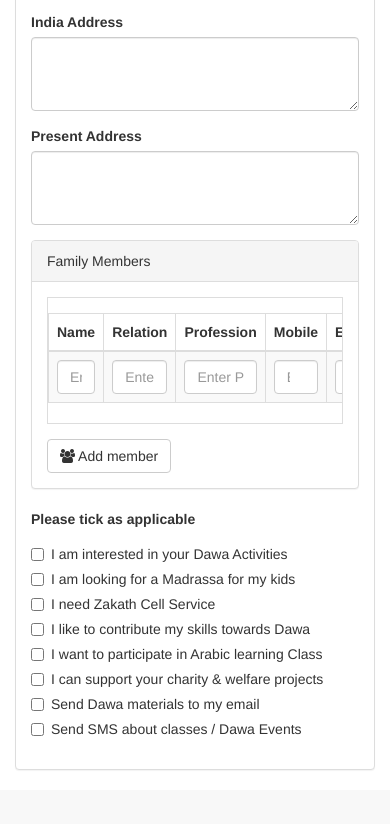
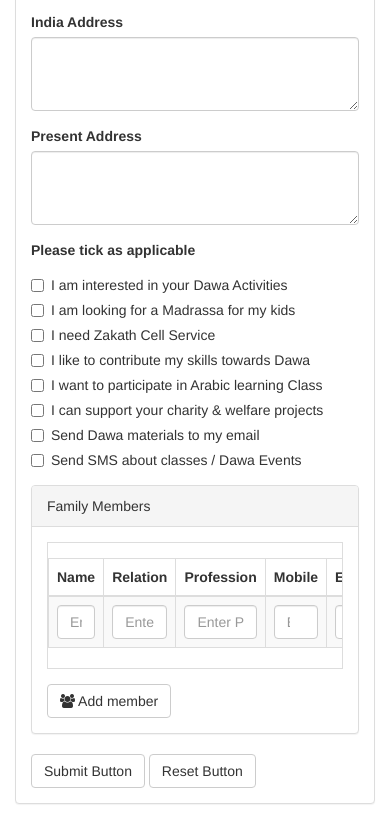
Before and after one commit to AlReem/wisdomuae, a website: page pages/forms.html in a window 390 px wide. Shown: the part 911-1735 px from the top of the page. Before the commit the page ends 1701 px from the top, so only its background shows below. Drawn offline with Linux system fonts and the light colour scheme.

Commit message:
Front end complete 20150303

```diff
--- a/pages/forms.html
+++ b/pages/forms.html
@@ -25,6 +25,9 @@
 
     <!-- Custom Fonts -->
     <link href="../bower_components/font-awesome/css/font-awesome.min.css" rel="stylesheet" type="text/css">
+
+    <!-- CSS -->
+    <link href="../lib/css.css" rel="stylesheet" type="text/css">
 
     <!-- HTML5 Shim and Respond.js IE8 support of HTML5 elements and media queries -->
     <!-- WARNING: Respond.js doesn't work if you view the page via file:// -->
@@ -145,64 +148,6 @@
                                           <textarea class="form-control" rows="3"></textarea>
                                       </div>
                                     </form>
-                                </div>
-                                <div class="col-lg-8">
-                                  <div class="panel panel-default">
-                                    <div class="panel-heading">
-                                        Family Members
-                                    </div>
-                                    <!-- /.panel-heading -->
-                                    <div class="panel-body">
-                                        <div class="table-responsive">
-                                          <form role="form">
-                                            <table id="family-table" class="table table-striped table-bordered table-hover">
-                                                <thead>
-                                                    <tr>
-                                                        <th>Name</th>
-                                                        <th>Relation</th>
-                                                        <th>Profession</th>
-                                                        <th>Mobile</th>
-                                                        <th>Email</th>
-                                                        <th></th>
-                                                    </tr>
-                                                </thead>
-                                                <tbody>
-                                                    <tr id="family-member-01">
-                                                      <div class="form-group">
-                                                        <td><input class="form-control" type="text" placeholder="Enter Name"></td>
-                                                        <td><input class="form-control" type="text" placeholder="Enter Relationship"></td>
-                                                        <td><input class="form-control" type="text" placeholder="Enter Profession"></td>
-                                                        <td><input class="form-control" type="number" placeholder="Enter Mobile"></td>
-                                                        <td><input class="form-control" type="email" placeholder="Enter email"></td>
-                                                        <td><a class="delete-family-member" href=""><i class="fa fa-close fa-fw"></i></a></td>
-                                                      </div>
-                                                    </tr>
-                                                    <tr style="display:none" id="new-family-member">
-                                                      <div class="form-group">
-                                                        <td><input class="form-control" type="text" placeholder="Enter Name"></td>
-                                                        <td><input class="form-control" type="text" placeholder="Enter Relationship"></td>
-                                                        <td><input class="form-control" type="text" placeholder="Enter Profession"></td>
-                                                        <td><input class="form-control" type="number" placeholder="Enter Mobile"></td>
-                                                        <td><input class="form-control" type="email" placeholder="Enter email"></td>
-                                                        <td><a class="delete-family-member" href=""><i class="fa fa-close fa-fw"></i></a></td>
-                                                      </div>
-                                                    </tr>
-                                                </tbody>
-                                            </table>
-                                          </form>
-                                        </div>
-                                        <!-- /.table-responsive -->
-                                        <button id="add-family-member" type="button" class="btn btn-default"><i class="fa fa-users"></i> Add member</button>
-                                    </div>
-                                    <!-- /.panel-body -->
-                                </div>
-                            </div>
-                            </div>
-                            <div class="row">
-                            </div>
-                            <!-- /.row (nested) -->
-                            <div class="row">
-                                <div class="col-lg-4">
                                     <form role="form">
                                       <div class="form-group">
                                             <label>Please tick as applicable</label>
@@ -249,11 +194,63 @@
                                         </div>
                                     </form>
                                 </div>
-
+                                <div class="col-lg-8">
+                                  <div class="panel panel-default">
+                                    <div class="panel-heading">
+                                        Family Members
+                                    </div>
+                                    <!-- /.panel-heading -->
+                                    <div class="panel-body">
+                                        <div class="table-responsive">
+                                          <form role="form">
+                                            <table id="family-table" class="table table-striped table-bordered table-hover">
+                                                <thead class="thead">
+                                                    <tr class="tr">
+                                                        <th>Name</th>
+                                                        <th>Relation</th>
+                                                        <th>Profession</th>
+                                                        <th>Mobile</th>
+                                                        <th>Email</th>
+                                                        <th></th>
+                                                    </tr>
+                                                </thead>
+                                                <tbody>
+                                                    <tr id="family-member-01"  class="tr">
+                                                      <div class="form-group">
+                                                        <td><input class="form-control" type="text" placeholder="Enter Name"></td>
+                                                        <td><input class="form-control" type="text" placeholder="Enter Relationship"></td>
+                                                        <td><input class="form-control" type="text" placeholder="Enter Profession"></td>
+                                                        <td><input class="form-control" type="number" placeholder="Enter Mobile"></td>
+                                                        <td><input class="form-control" type="email" placeholder="Enter email"></td>
+                                                        <td><a class="delete-family-member" href=""><i class="fa fa-close fa-fw"></i></a></td>
+                                                      </div>
+                                                    </tr>
+                                                    <tr style="display:none" id="new-family-member"  class="tr">
+                                                      <div class="form-group">
+                                                        <td><input class="form-control" type="text" placeholder="Enter Name"></td>
+                                                        <td><input class="form-control" type="text" placeholder="Enter Relationship"></td>
+                                                        <td><input class="form-control" type="text" placeholder="Enter Profession"></td>
+                                                        <td><input class="form-control" type="number" placeholder="Enter Mobile"></td>
+                                                        <td><input class="form-control" type="email" placeholder="Enter email"></td>
+                                                        <td><a class="delete-family-member" href=""><i class="fa fa-close fa-fw"></i></a></td>
+                                                      </div>
+                                                    </tr>
+                                                </tbody>
+                                            </table>
+                                          </form>
+                                        </div>
+                                        <!-- /.table-responsive -->
+                                        <button id="add-family-member" type="button" class="btn btn-default"><i class="fa fa-users"></i> Add member</button>
+                                    </div>
+                                    <!-- /.panel-body -->
+                                </div>
+                            </div>
                             </div>
                             <div class="row">
-                              </div>
                             </div>
+                            <!-- /.row (nested) -->
+                <button type="submit" class="btn btn-default">Submit Button</button>
+                <button type="reset" class="btn btn-default">Reset Button</button>
                         </div>
                         <!-- /.panel-body -->
                     </div>
```
